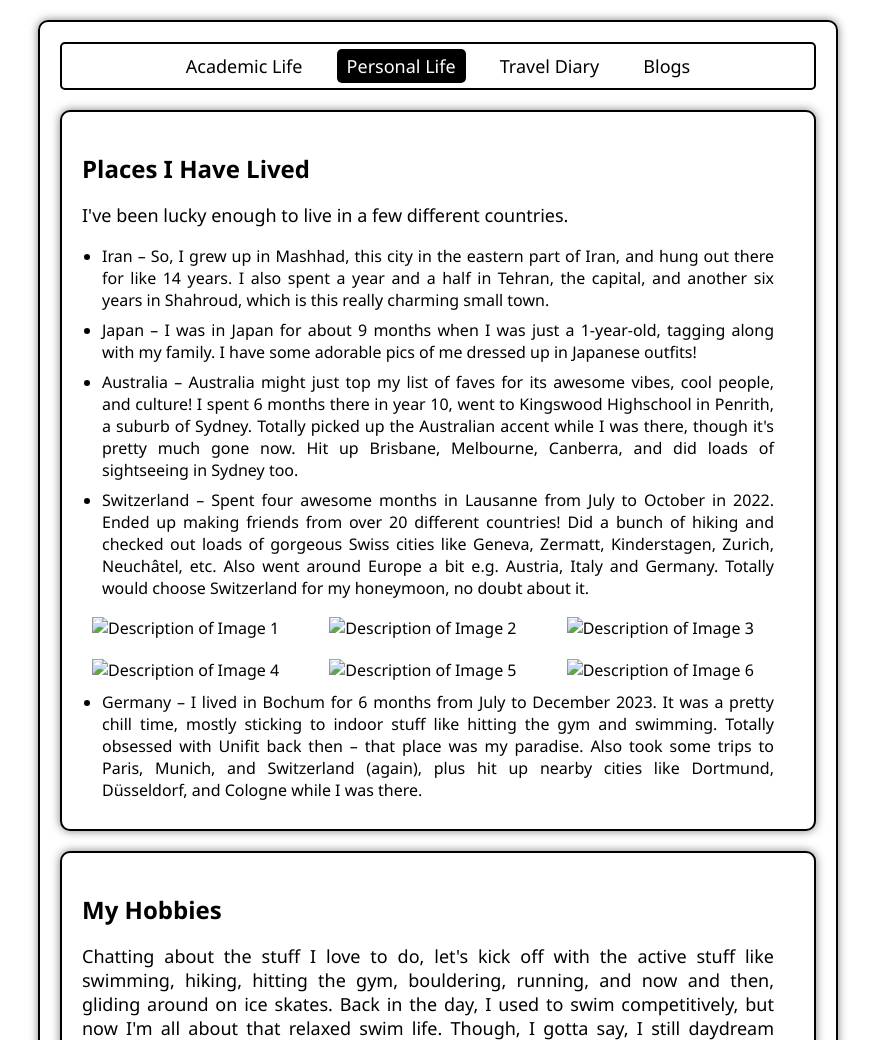
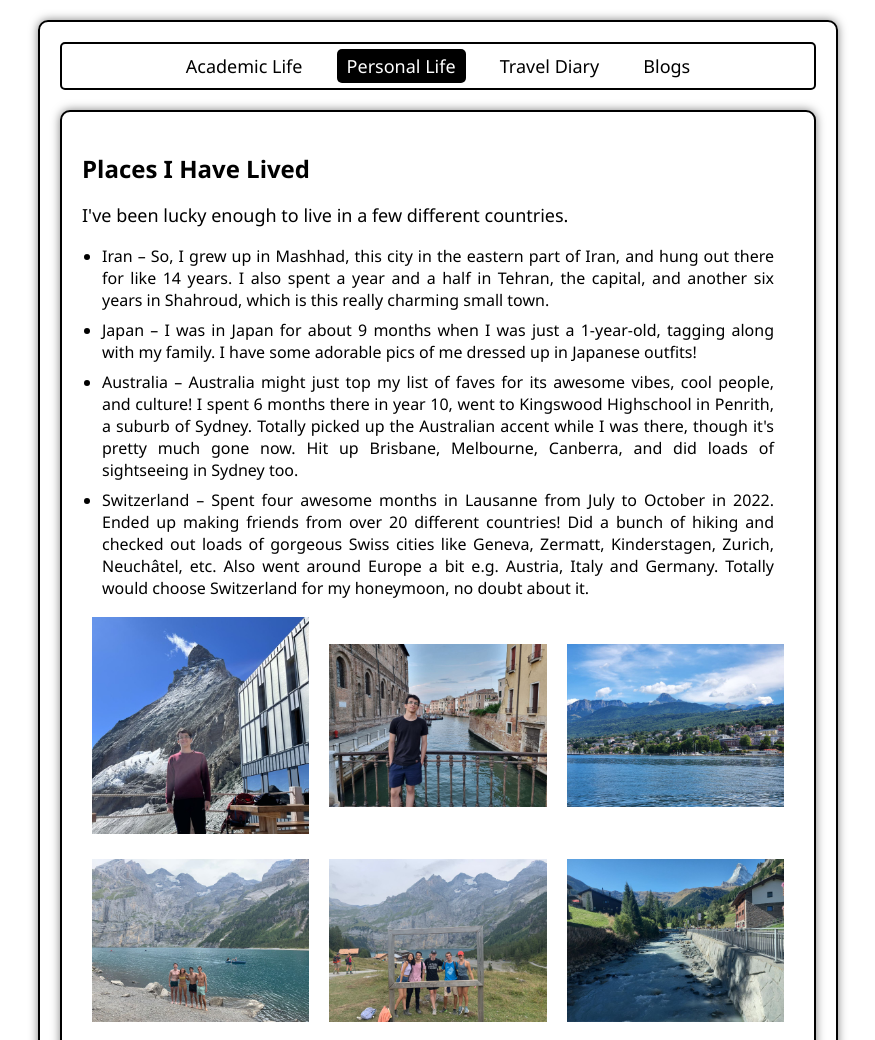
Before and after one commit to h-hafezi/h-hafezi.github.io, a plain HTML site: page personal-life.html in a window 1280 px wide. Shown: the top 1040 px of the page, without its empty margins (202-1077 px from the left). Drawn offline with Linux system fonts and the light colour scheme.

Commit message:
Update personal-life.html

```diff
--- a/personal-life.html
+++ b/personal-life.html
@@ -191,25 +191,25 @@
 </ul>
     <div class="row">
     <div class="column">
-        <img src="photo_2022-09-12_13-28-53.jpg" alt="Description of Image 1">
+        <img src="photos/photo_2022-09-12_13-28-53.jpg" alt="Description of Image 1">
     </div>
     <div class="column">
-        <img src="IMG_20240321_174904_907.jpg" alt="Description of Image 2">
+        <img src="photos/IMG_20240321_174904_907.jpg" alt="Description of Image 2">
     </div>
     <div class="column">
-        <img src="IMG_20240321_174802_835.jpg" alt="Description of Image 3">
+        <img src="photos/IMG_20240321_174802_835.jpg" alt="Description of Image 3">
     </div>
 </div>
 
 <div class="row">
     <div class="column">
-        <img src="IMG_20240321_174658_649.jpg" alt="Description of Image 4">
+        <img src="photos/IMG_20240321_174658_649.jpg" alt="Description of Image 4">
     </div>
     <div class="column">
-        <img src="IMG_20240321_174649_536.jpg" alt="Description of Image 5">
+        <img src="photos/IMG_20240321_174649_536.jpg" alt="Description of Image 5">
     </div>
     <div class="column">
-        <img src="IMG_20240321_174556_171.jpg" alt="Description of Image 6">
+        <img src="photos/IMG_20240321_174556_171.jpg" alt="Description of Image 6">
     </div>
 </div>
 
```
